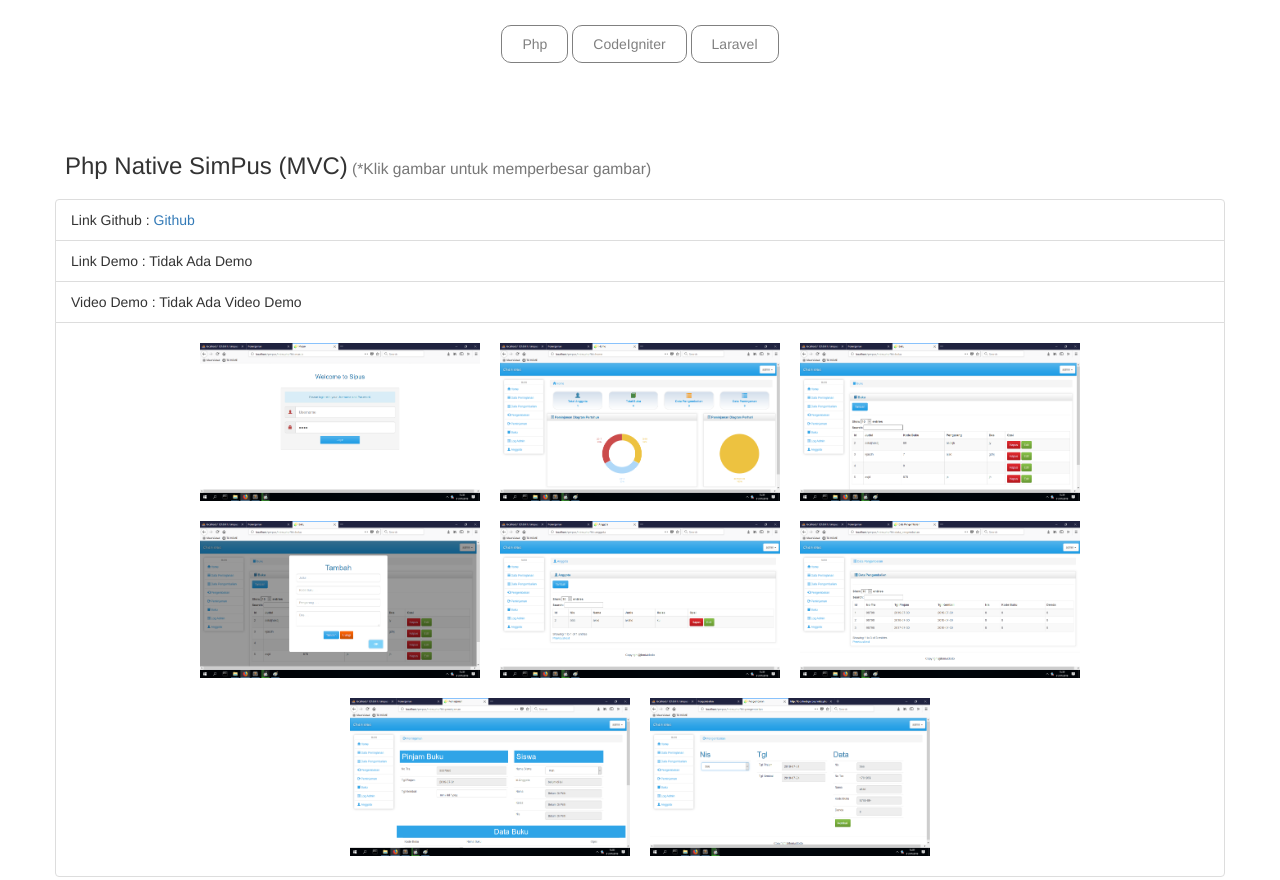
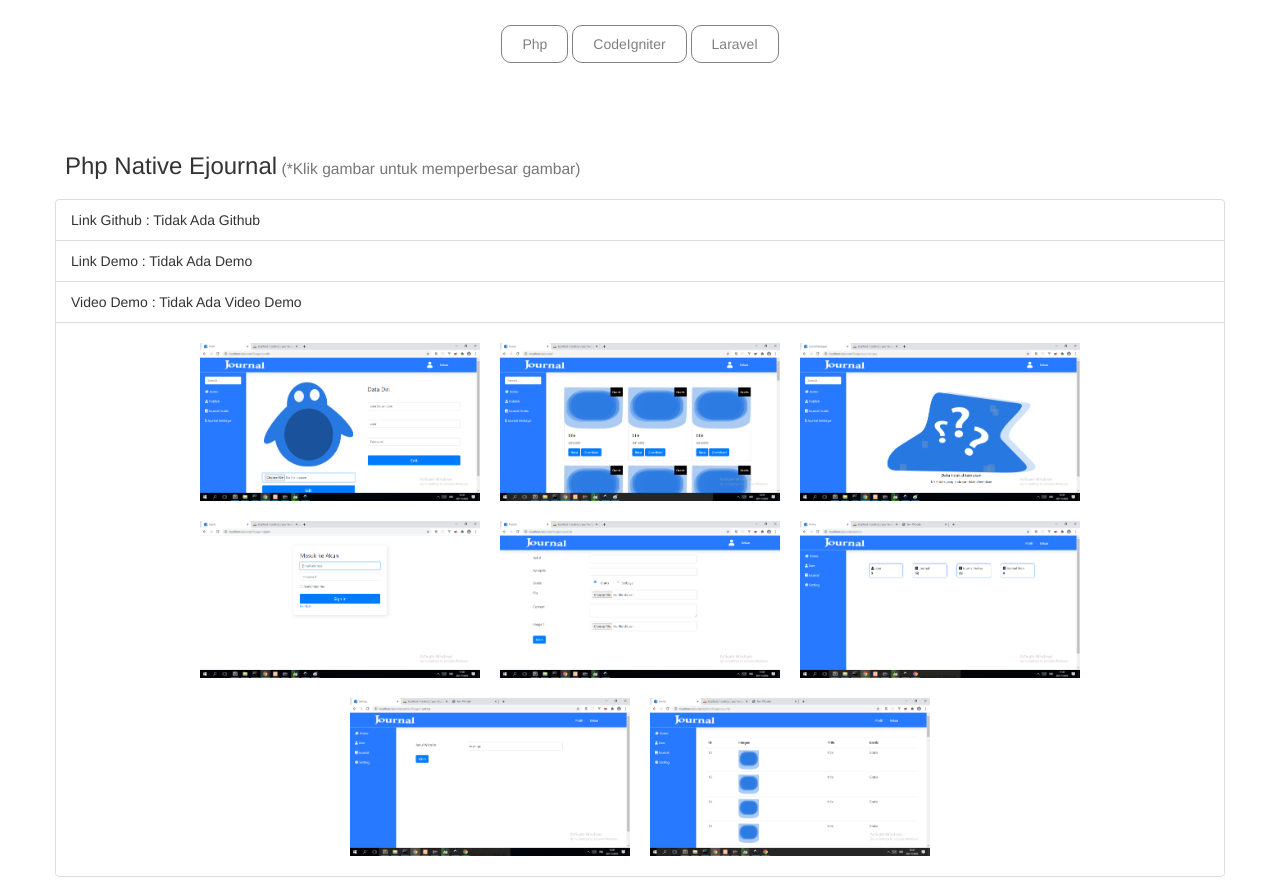
Before and after one commit to litondev/litondev.github.io, a plain HTML site: page index.html in a window 1280 px wide. Shown: the part 780-1660 px from the top of the page. Drawn offline with Linux system fonts and the light colour scheme.

Commit message:
penambahan protfolio

```diff
--- a/index.html
+++ b/index.html
@@ -175,6 +175,23 @@ function showPorto(id){
 
 			<div style="height:300px;margin-top:39px">
 				<div id="php" class="the-porto">
+					<!-- PHP NATIVE EJOURNAL FUNCTION -->
+						<div id="php-native-ejournal-function"></div>
+
+						<script>
+							var Obj = {
+								id : 'php-native-ejournal-function',
+								title : 'Php Native Ejournal',
+								github : '',
+								demo : '',
+								youtube : '',
+								url : 'img/php/ejournal/'
+							}
+
+							makePorto(Obj);
+						</script>
+					<!-- PHP NATIVE EJOURNAL FUNCTION -->
+
 					<!-- PHP NATIVE PERPUS MVC -->
 						<div id="php-native-perpus-mvc"></div>
 						<script>
```
Also changed, not shown: img/php/ejournal/1.png (added), img/php/ejournal/2.png (added), img/php/ejournal/3.png (added), img/php/ejournal/4.png (added), img/php/ejournal/5.png (added), img/php/ejournal/6.png (added), img/php/ejournal/7.png (added), img/php/ejournal/8.png (added).
